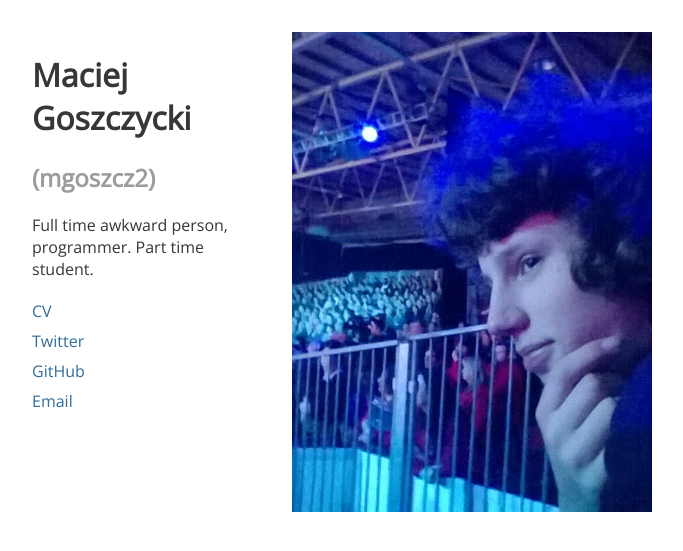
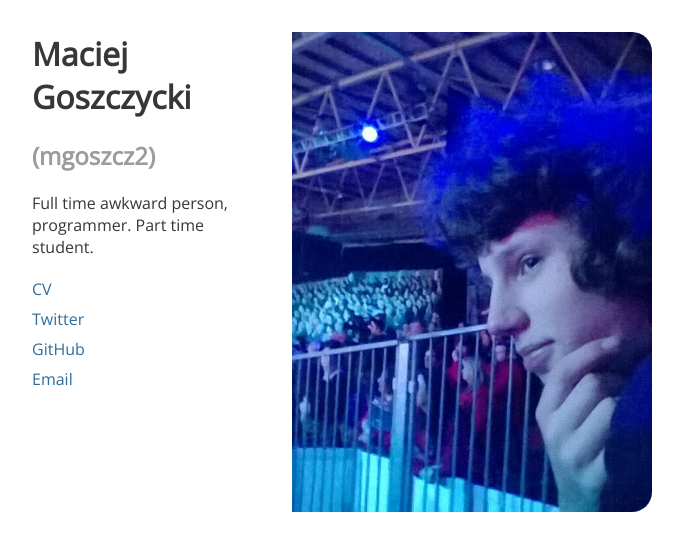
Before and after one commit to maciej-irl/maciej-irl.github.io, a Jekyll site: the page built from index.md, in a window 1280 px wide. Shown: the top 551 px of the page, without its empty margins (308-991 px from the left). Built offline with Jekyll 4.4.1, drawn with Linux system fonts in a browser that asks for light colours; Markdown is read by kramdown in place of the engine named in the settings.

Commit message:
Added a CV.
In PDF but works anyway.

* Some viewport magic
* Overflow: hidden wasn't needed
* Add animation to links (+ vendor prefixes)
* Rounded corners around the photo

```diff
--- a/_layouts/default.html
+++ b/_layouts/default.html
@@ -3,7 +3,7 @@
   <head>
     <title>{{ page.title }}</title>
     <meta charset="utf-8">
-    <meta name="viewport" content="width=device-width">
+    <meta name="viewport" content="width=device-width, initial-scale=1, maximum-scale=1" />
     <link href='http://fonts.googleapis.com/css?family=Open+Sans' rel='stylesheet' type='text/css'>
     <link href='http://fonts.googleapis.com/css?family=PT+Serif' rel='stylesheet' type='text/css'>
     <link rel="stylesheet" href="/css/normalize.css">
@@ -23,7 +23,7 @@
       </section>
 
       <ul class="linklist">
-        <li><a href="#">CV</a></li>
+        <li><a href="/cv.pdf">CV</a></li>
         <li><a href="https://twitter.com/mgoszcz2">Twitter</a></li>
         <li><a href="https://github.com/mgoszcz2">GitHub</a></li>
         <li><a href="mailto:me@mgoszcz2.com">Email</a></li>
--- a/css/main.css
+++ b/css/main.css
@@ -12,7 +12,6 @@ footer {
 main {
   width: 50%;
   margin: 2em auto 0;
-  overflow: hidden;
 }
 
 /* Nice padding (not applied to main to keep image to the right
@@ -31,9 +30,9 @@ main .linklist {
 main img {
   float: right;
   height: 30em;
-  margin: 0 0 2em 2em;
+  margin: 0 0 0 2em;
+  border-radius: 0 20px 20px 0;
 }
-
 
 /* Grey-ish text */
 main .hidden,
@@ -63,6 +62,20 @@ ul.linklist li {
   text-decoration: none;
   width: 100%;
   padding: 0.25em 0;
+  -webkit-transition: all .2s ease-in-out;
+  -moz-transition: all .2s ease-in-out;
+  -o-transition: all .2s ease-in-out;
+  -ms-transition: all .2s ease-in-out;
+  transition: all .2s ease-in-out;
+}
+
+.linklist a:hover {
+  -webkit-transform: scale(1.05);
+  -moz-transform: scale(1.05);
+  -o-transform: scale(1.05);
+  -ms-transform: scale(1.05);
+  transform: scale(1.05);
+  padding-left: 10px;
 }
 
 /* RAINBOW a's */
@@ -111,11 +124,14 @@ ul.linklist li {
     width: 80%;
   }
 }
-@media (orientation: portrait) and (max-width: 1200px) {
+@media (orientation: portrait) and (max-width: 1250px) {
   main img{
     float: none;
     width: 100%;
     height: initial;
     margin-left: 0;
+    /* Readjust effects for being on the top */
+    margin: 0 0 2em 0;
+    border-radius: 20px 20px 0 0;
   }
 }
```
Also changed, not shown: 1 other file.
